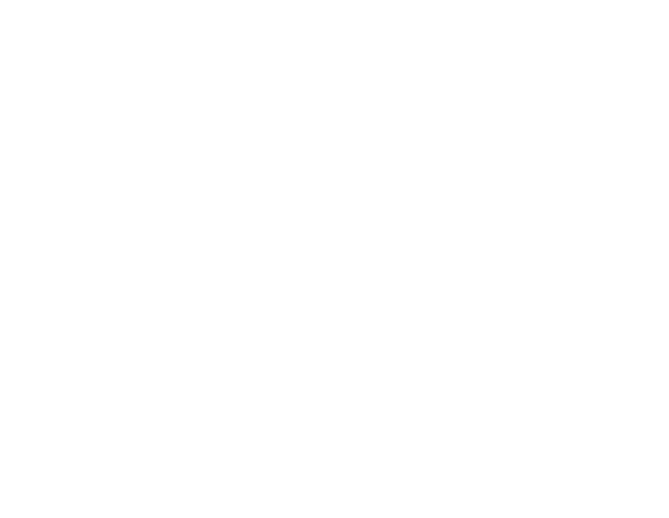
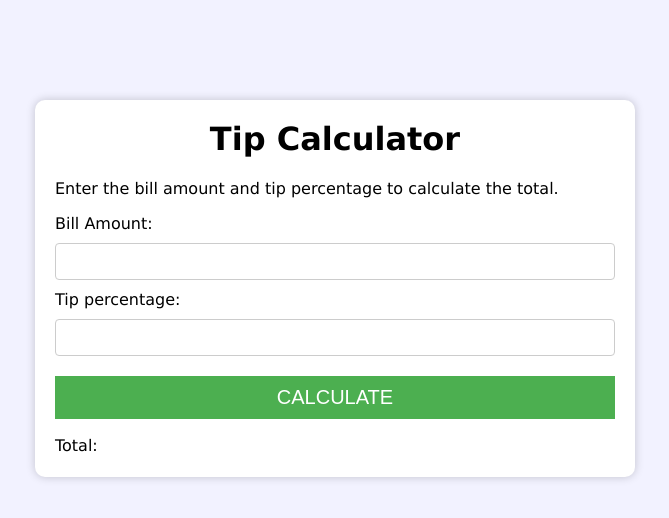
Before and after one commit to Meiramkhanova/tip_calculator, a plain HTML site: page index.html in a window 1280 px wide. Shown: the whole page, without its empty margins (305-974 px from the left). Drawn offline with Linux system fonts and the light colour scheme.

Commit message:
finished code

```diff
--- a/index.html
+++ b/index.html
@@ -8,7 +8,18 @@
 </head>
 <body>
 	<div class="container">
-
+		<h1>Tip Calculator</h1>
+		<p>Enter the bill amount and tip percentage to calculate the total.</p>
+		<label for="bill">Bill Amount:</label>
+		<input type="number" id="bill">
+		<br>
+		<label for="tip">Tip percentage:</label>
+		<input type="number" id="tip">
+		<br>
+		<button id="calculate">Calculate</button>
+		<br>
+		<label for="total">Total:</label>
+		<span id="total"></span>
 	</div>
 
 <script src="index.js"></script>
--- a/index.js
+++ b/index.js
@@ -0,0 +1,13 @@
+const btnEl  = document.getElementById("calculate");
+const billInput = document.getElementById("bill");
+const tipInput = document.getElementById("tip");
+const total = document.getElementById("total");
+
+function calculateTotal(){
+	const billValue = billInput.value;
+	const tipValue = tipInput.value;
+	const totalValue = billValue * (1 + tipValue / 100);
+	total.innerText = totalValue.toFixed(2);
+}
+
+btnEl.addEventListener("click", calculateTotal)
--- a/style.css
+++ b/style.css
@@ -0,0 +1,53 @@
+*{
+	box-sizing: border-box;
+}
+
+body{
+	background-color: #f2f2ff;
+	font-family: Verdana, sans-serif;
+}
+
+.container{
+	background-color: white;
+	max-width: 600px;
+	margin: 100px auto;
+	padding: 20px;
+	box-shadow: 0 0 10px rgba(0,0,0,0.2);
+	border-radius: 10px;
+}
+
+h1{
+	margin-top: 0;
+	text-align: center;
+}
+
+input{
+	padding: 10px;
+	border: 1px solid #ccc;
+	border-radius: 4px;
+	margin: 10px 0;
+	width: 100%;
+}
+
+button{
+	background-color: #4caf50;
+	color: white;
+	padding: 10px;
+	border: none;
+	cursor: pointer;
+	margin: 10px 0;
+	width: 100%;
+	font-size: 20px;
+	text-transform: uppercase;
+	transition: background-color 0.2s ease;
+}
+
+button:hover{
+	background-color: #45a049;
+}
+
+#total{
+	font-size: 24px;
+	font-weight: bold;
+	margin-top: 10px;
+}
```
